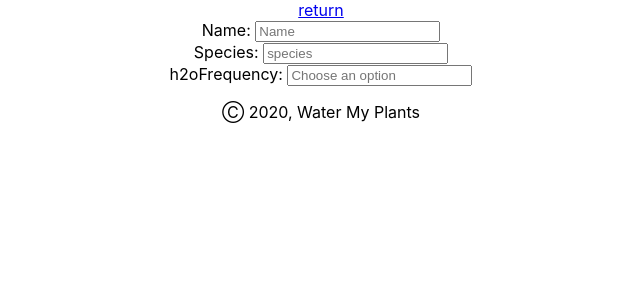
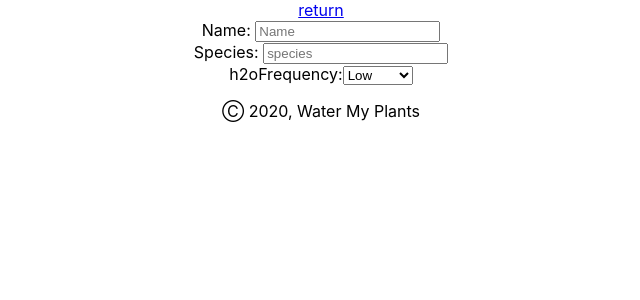
Before and after one commit to Lambda-Build-Week-Water-My-Plants-II/front-end, a React (Create React App) app in the folder wmp/: page /new-plant in a window 1280 px wide. Shown: the top 300 px of the page, without its empty margins (319-959 px from the left). Built offline with nearby package versions, Linux system fonts and the light colour scheme; sample sign-in values are in the browser's storage.

Commit message:
got dashboard and addplantpage rendering

```diff
--- a/wmp/src/App.js
+++ b/wmp/src/App.js
@@ -23,7 +23,7 @@ function App() {
         <div className="App">
           <Switch>
             <Route exact path="/" component={LoginPage} />
-            <Route path="/home" component={DashboardPage} />
+            <Route exact path="/home" component={DashboardPage} />
             <PrivateRoute path="/new-plant" component={AddPlantPage} />
           </Switch>
         </div>
--- a/wmp/src/components/AddPlantPage.js
+++ b/wmp/src/components/AddPlantPage.js
@@ -13,6 +13,12 @@ const AddProperty = props => {
         species: '',
         h2oFrequency: '',
     });
+
+    const handleSelectChanges = e => {
+      const valueSelected = parseInt(e.target.value);
+      setPlant({ ...plant, [e.target.name]: valueSelected });
+      console.log(e.target.name, valueSelected, plant);
+    };
 
     const handleChanges = e => {
         setPlant({ ...plant, [e.target.name]: e.target.value });
@@ -57,16 +63,18 @@ const AddProperty = props => {
               required
             />
             <br />
-            <label htmlFor='frequency'> h2oFrequency: </label>
-            <input
-              id='frequency'
-              type='scrolldown'
-              name='frequency'
-              onChange={handleChanges}
-              placeholder='Choose an option'
+            <label htmlFor='frequency'> h2oFrequency:</label>
+            <select
+              id='h20Frequency'
+              name='h20Frequency'
+              onChange={handleSelectChanges}
               value={plant.h2oFrequency}
               required
-            />
+            >
+              <option value='0'>Low</option>
+              <option value='1'>Medium</option>
+              <option value='2'>High</option>
+            </select>
 
         </form>
         <p> &#9400; 2020, Water My Plants</p>
--- a/wmp/src/components/DashboardPage.js
+++ b/wmp/src/components/DashboardPage.js
@@ -23,10 +23,9 @@ const DashboardPage = props => {
     <div className='dashboard'>
       <NavBar />
 
-      <div className='cardStyle'>
+      {/* <div className='cardStyle'>
           <PlantCardList />
-      </div>
-      <h1>dashboard</h1>
+      </div> */}
 
         <p> &#9400; 2020, Water My Plants</p>
     </div>
--- a/wmp/src/components/NavBar.js
+++ b/wmp/src/components/NavBar.js
@@ -4,6 +4,8 @@
 
 import React from "react";
 import { Link, useHistory } from "react-router-dom";
+
+import './navbar.css';
 
 const Navbar = () => {
 
--- /dev/null
+++ b/wmp/src/components/navbar.css
@@ -0,0 +1,5 @@
+.NavBar {
+    background-color: gray;
+    display: flex;
+    justify-content: space-between;
+}
```
Also changed, not shown: wmp/src/components/PlantCard.js (+44 -0 lines).
